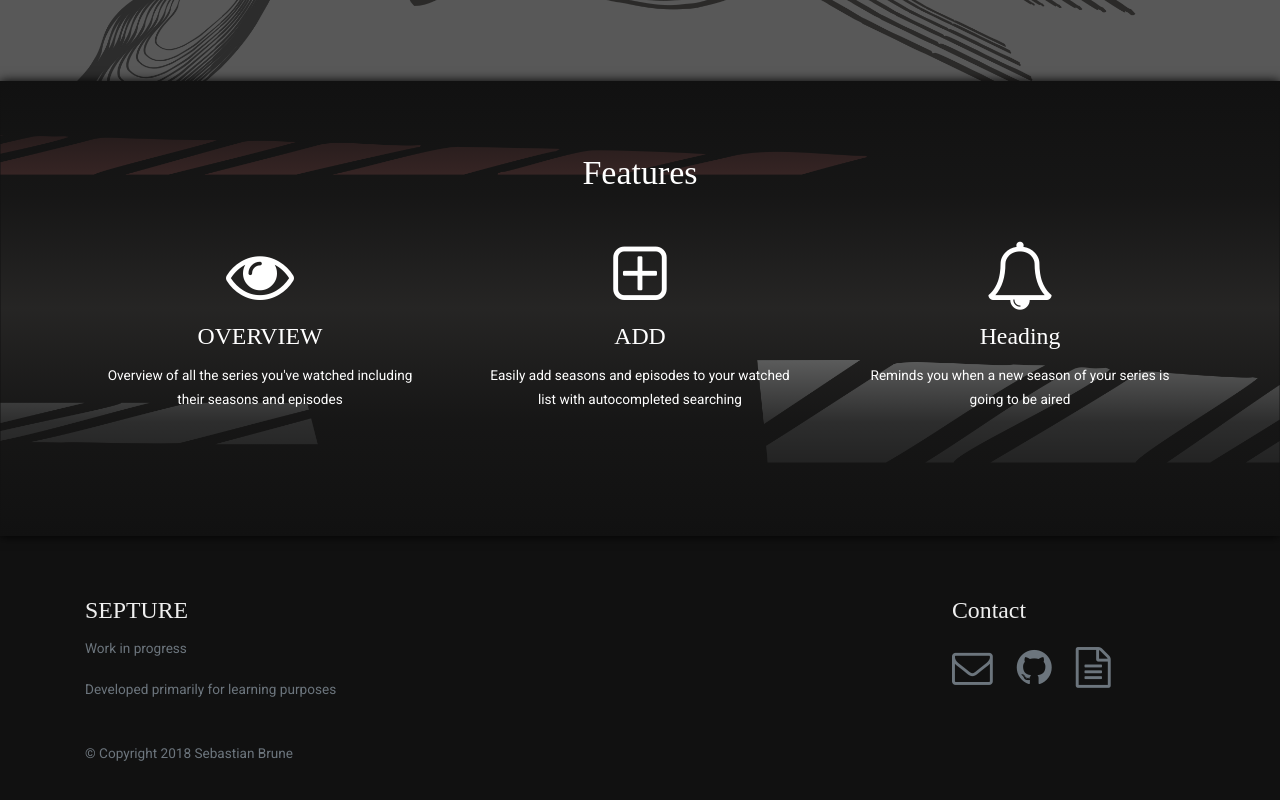
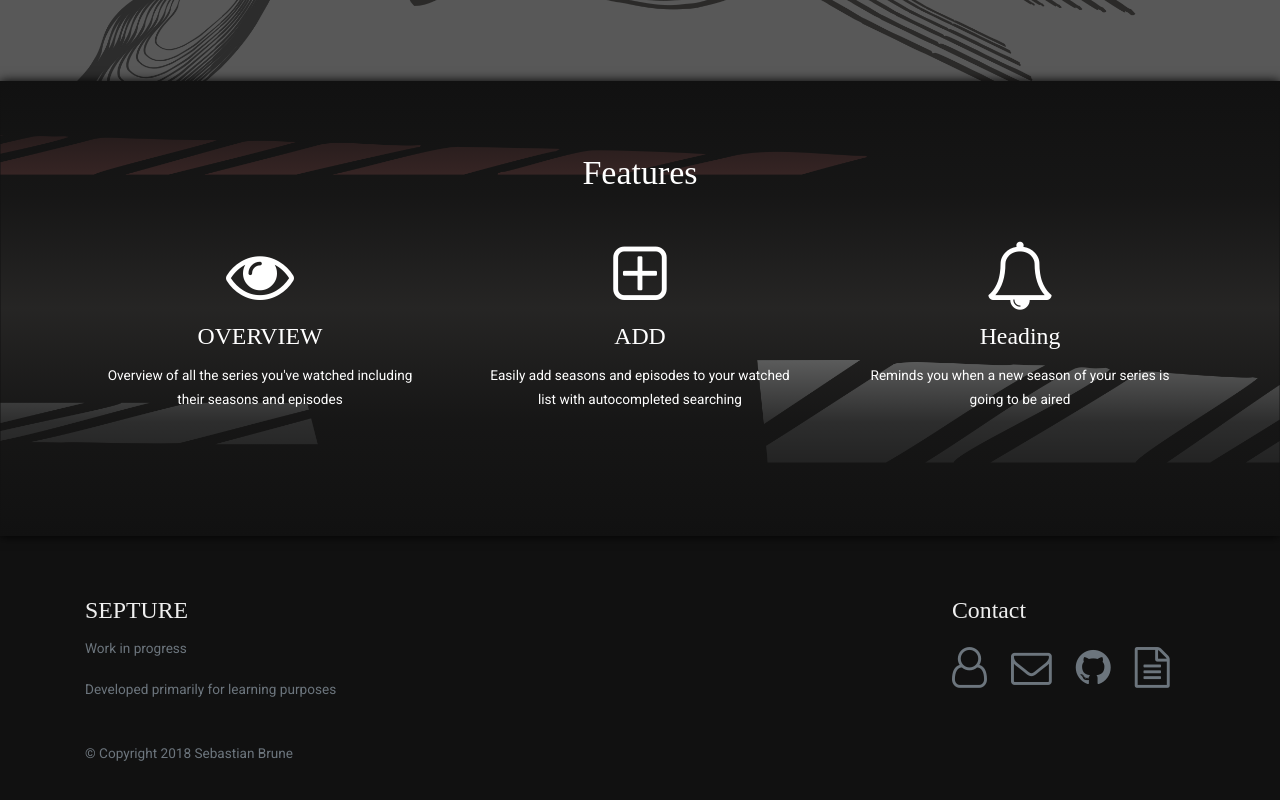
Before and after one commit to sebbrn/septure, an Angular app: page / in a window 1280 px wide. Shown: the part 1207-2007 px from the top of the page. Built offline with nearby package versions, Linux system fonts and the light colour scheme; a web font is replaced by a local one.

Commit message:
Added homepage to contactinfos

```diff
--- a/src/app/app.component.html
+++ b/src/app/app.component.html
@@ -63,6 +63,9 @@
       </div>
       <div class="my-3  offset-md-5 col-lg-3">
         <h3 class="ml-2">Contact</h3>
+        <a href="https://sebastian-brune.netlify.com" target="blank">
+          <i class="fa fa-3x text-muted m-2 fa-user-o"></i>
+        </a>
         <a href="mailto:s.brun@gmx.de">
           <i class="fa fa-3x text-muted m-2 fa-envelope-o"></i>
         </a>
```
